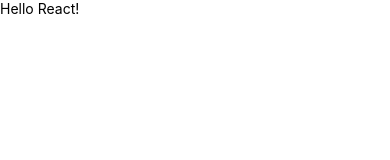
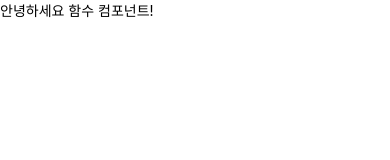
Before and after one commit to kth4249/learnReactNative, a React Native app in the folder LearnReactNative/: screen / in a window 390 px wide. Shown: the top 160 px of the page. Built offline with nearby package versions, Linux system fonts and the light colour scheme.

Commit message:
chapter 2. Components

```diff
--- a/LearnReactNative/App.js
+++ b/LearnReactNative/App.js
@@ -1,12 +1,11 @@
 import React from 'react';
-import {SafeAreaView, Text, View} from 'react-native';
+import {SafeAreaView} from 'react-native';
+import Greeting from './components/Greeting';
 
 const App = () => {
   return (
     <SafeAreaView>
-      <View>
-        <Text>Hello React!</Text>
-      </View>
+      <Greeting />
     </SafeAreaView>
   );
 };
--- /dev/null
+++ b/LearnReactNative/components/Greeting.js
@@ -0,0 +1,12 @@
+import React from 'react';
+import {View, Text} from 'react-native';
+
+function Greeting() {
+  return (
+    <View>
+      <Text>안녕하세요 함수 컴포넌트!</Text>
+    </View>
+  );
+}
+
+export default Greeting;
```
